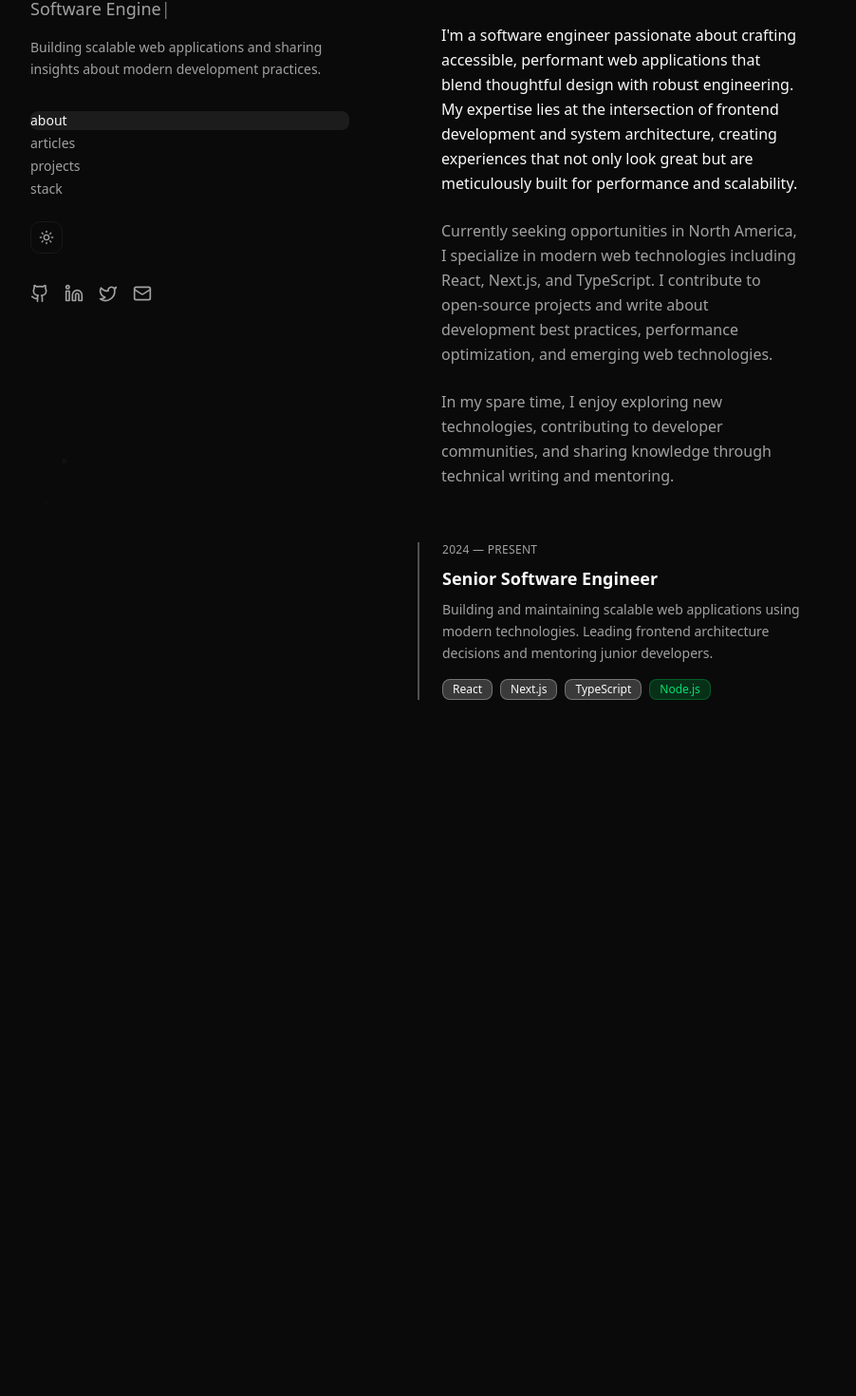
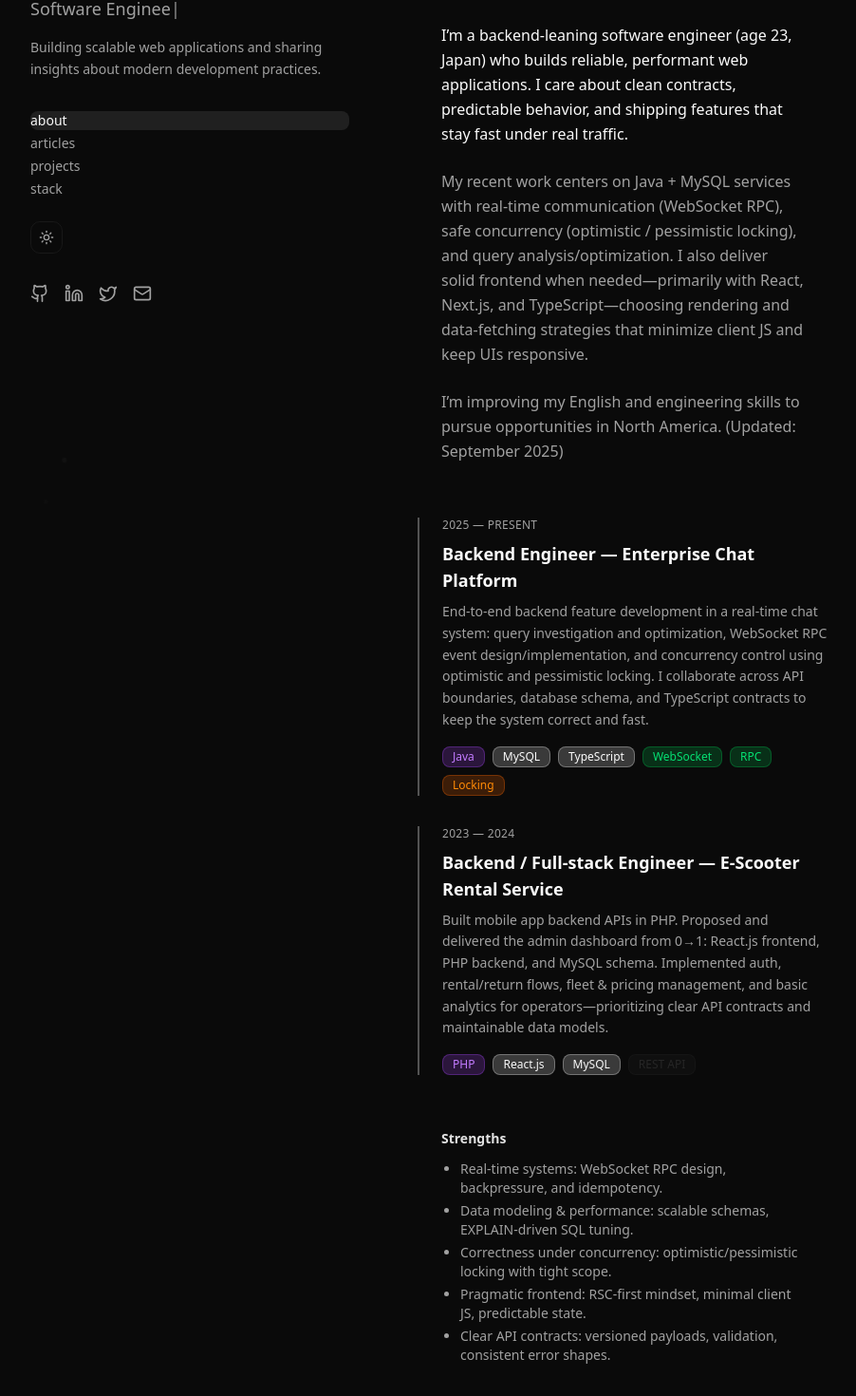
Before and after one commit to kijima-riku/bits-and-bytes, a Next.js app: page / in a window 1280 px wide. Shown: the part 97-1567 px from the top of the page at 95% size, without its empty margins (56-958 px from the left). Before the commit the page ends 930 px from the top, so only its background shows below. Built offline with nearby package versions, Linux system fonts and the light colour scheme.

Commit message:
fix: about page's content

```diff
--- a/src/app/page.tsx
+++ b/src/app/page.tsx
@@ -10,26 +10,25 @@ export default function HomePage() {
               <section className="group">
                 <div className="space-y-6 p-6 rounded-lg border border-transparent hover:border-border/50 transition-all duration-300 hover:bg-card/30">
                   <p className="text-foreground leading-relaxed">
-                    I&#39;m a software engineer passionate about crafting
-                    accessible, performant web applications that blend
-                    thoughtful design with robust engineering. My expertise lies
-                    at the intersection of frontend development and system
-                    architecture, creating experiences that not only look great
-                    but are meticulously built for performance and scalability.
+                    I’m a backend-leaning software engineer (age 23, Japan) who
+                    builds reliable, performant web applications. I care about
+                    clean contracts, predictable behavior, and shipping features
+                    that stay fast under real traffic.
                   </p>
 
                   <p className="text-muted-foreground leading-relaxed">
-                    Currently seeking opportunities in North America, I
-                    specialize in modern web technologies including React,
-                    Next.js, and TypeScript. I contribute to open-source
-                    projects and write about development best practices,
-                    performance optimization, and emerging web technologies.
+                    My recent work centers on Java + MySQL services with
+                    real-time communication (WebSocket RPC), safe concurrency
+                    (optimistic / pessimistic locking), and query
+                    analysis/optimization. I also deliver solid frontend when
+                    needed—primarily with React, Next.js, and
+                    TypeScript—choosing rendering and data-fetching strategies
+                    that minimize client JS and keep UIs responsive.
                   </p>
 
                   <p className="text-muted-foreground leading-relaxed">
-                    In my spare time, I enjoy exploring new technologies,
-                    contributing to developer communities, and sharing knowledge
-                    through technical writing and mentoring.
+                    I’m improving my English and engineering skills to pursue
+                    opportunities in North America. (Updated: September 2025)
                   </p>
                 </div>
               </section>
@@ -38,23 +37,87 @@ export default function HomePage() {
                 <div className="border-l-2 border-primary/30 pl-6 hover:border-primary/50 transition-colors duration-300">
                   <div className="flex items-center justify-between mb-2">
                     <span className="text-xs text-muted-foreground uppercase tracking-wide">
-                      2024 — Present
+                      2025 — Present
                     </span>
                   </div>
                   <h3 className="text-lg font-semibold text-foreground mb-2 group-hover:text-primary transition-colors duration-200">
-                    Senior Software Engineer
+                    Backend Engineer — Enterprise Chat Platform
                   </h3>
                   <p className="text-muted-foreground text-sm leading-relaxed mb-4">
-                    Building and maintaining scalable web applications using
-                    modern technologies. Leading frontend architecture decisions
-                    and mentoring junior developers.
+                    End-to-end backend feature development in a real-time chat
+                    system: query investigation and optimization, WebSocket RPC
+                    event design/implementation, and concurrency control using
+                    optimistic and pessimistic locking. I collaborate across API
+                    boundaries, database schema, and TypeScript contracts to
+                    keep the system correct and fast.
                   </p>
                   <div className="flex flex-wrap gap-2">
-                    <TechBadge name="React" color="blue" />
-                    <TechBadge name="Next.js" color="blue" />
+                    <TechBadge name="Java" color="purple" />
+                    <TechBadge name="MySQL" color="blue" />
                     <TechBadge name="TypeScript" color="blue" />
-                    <TechBadge name="Node.js" color="green" />
+                    <TechBadge name="WebSocket" color="green" />
+                    <TechBadge name="RPC" color="green" />
+                    <TechBadge name="Locking" color="orange" />
                   </div>
+                </div>
+              </section>
+
+              {/* Previous */}
+              <section className="group">
+                <div className="border-l-2 border-primary/30 pl-6 hover:border-primary/50 transition-colors duration-300">
+                  <div className="flex items-center justify-between mb-2">
+                    <span className="text-xs text-muted-foreground uppercase tracking-wide">
+                      2023 — 2024
+                    </span>
+                  </div>
+                  <h3 className="text-lg font-semibold text-foreground mb-2 group-hover:text-primary transition-colors duration-200">
+                    Backend / Full-stack Engineer — E-Scooter Rental Service
+                  </h3>
+                  <p className="text-muted-foreground text-sm leading-relaxed mb-4">
+                    Built mobile app backend APIs in PHP. Proposed and delivered
+                    the admin dashboard from 0→1: React.js frontend, PHP
+                    backend, and MySQL schema. Implemented auth, rental/return
+                    flows, fleet & pricing management, and basic analytics for
+                    operators—prioritizing clear API contracts and maintainable
+                    data models.
+                  </p>
+                  <div className="flex flex-wrap gap-2">
+                    <TechBadge name="PHP" color="purple" />
+                    <TechBadge name="React.js" color="blue" />
+                    <TechBadge name="MySQL" color="blue" />
+                    <TechBadge name="REST API" color="teal" />
+                  </div>
+                </div>
+              </section>
+
+              {/* Strengths (optional but recommended) */}
+              <section className="group">
+                <div className="space-y-3 p-6 rounded-lg border border-transparent hover:border-border/50 transition-all duration-300 hover:bg-card/30">
+                  <h4 className="text-sm font-semibold text-foreground/90">
+                    Strengths
+                  </h4>
+                  <ul className="list-disc pl-5 text-sm text-muted-foreground space-y-1">
+                    <li>
+                      Real-time systems: WebSocket RPC design, backpressure, and
+                      idempotency.
+                    </li>
+                    <li>
+                      Data modeling &amp; performance: scalable schemas,
+                      EXPLAIN-driven SQL tuning.
+                    </li>
+                    <li>
+                      Correctness under concurrency: optimistic/pessimistic
+                      locking with tight scope.
+                    </li>
+                    <li>
+                      Pragmatic frontend: RSC-first mindset, minimal client JS,
+                      predictable state.
+                    </li>
+                    <li>
+                      Clear API contracts: versioned payloads, validation,
+                      consistent error shapes.
+                    </li>
+                  </ul>
                 </div>
               </section>
             </div>
```
